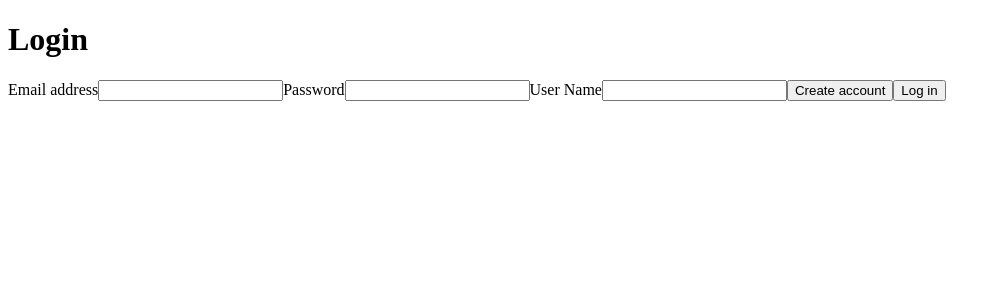
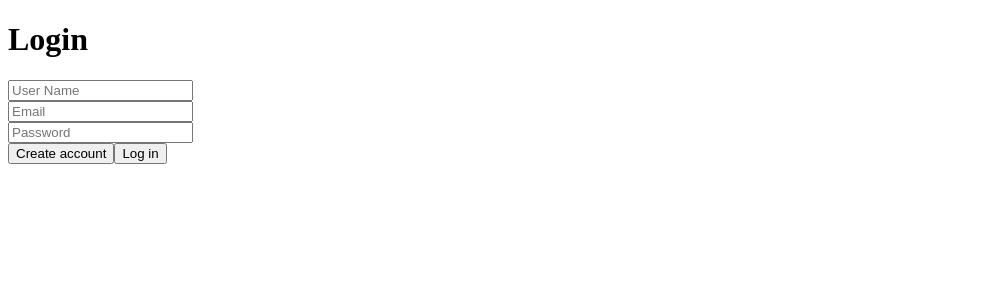
Before and after one commit to musaa-muhsen/nextjs-firebase-test-Cloud-functions-storage-authentication, a Next.js app: page / in a window 1280 px wide. Shown: the top 300 px of the page, without its empty margins (0-1001 px from the left). Built offline with nearby package versions, Linux system fonts and the light colour scheme; no server answers.

Commit message:
‘update’

```diff
--- a/pages/index.js
+++ b/pages/index.js
@@ -1,9 +1,7 @@
 import Head from 'next/head'
 import Image from 'next/image'
 import styles from '../styles/Home.module.css'
-
-
-
+import {sanityClient} from '../sanity';
 import React, { useEffect, useState} from 'react';
 import Link from 'next/link';
 import {useAuth} from '../auth';
@@ -14,9 +12,69 @@ import firebaseClient from "../firebaseClient";
 import firebase from "firebase/app";
 import "firebase/auth";
 require('firebase/auth')
+//client.fetch
+// getServerSideProps or whatever function needs to be spelt properly
+/*
+export const getServerSideProps = async (context) => {
+//  const query = '*[_type == "client" && name == "Gucci"]';
+//  const query2 = '*[_type == "landingPage"]';
+const gucci = 'Tom Ford';
+  const query3 = '*'
+  const query4 = `{
+    "one": *[_type == "client" && name == "${gucci}" && email == "tomford@aol.com"],
+    "two": *[_type == "landingPage"]
+    }`
+    //console.log(query4)
+  const sanityData = await sanityClient.fetch(query4);
+  //const sanityLandingPageData = await sanityClient.fetch(query2);
+   //const sanityData = await sanityClient.getDocuments(["2a63e79a-d57c-4b0a-9523-2e9869950bb7", "7c5c5fa1-7a57-44fd-86b2-64761941ccd2"]);
+   //const hello = await sanityData([a, b] );
+  //  const [a,b] = sanityData;
+  //  console.log(a,b)
+  // .then(([a, b]) => {
 
-export default function Home() {
+  //   return a , b
+
+  // })
+  //  const delete2 = await sanityClient.delete("ac0b986e-daac-4cff-a0d6-257675ab75a2");
+  //  const x = await delete2;
+  //  console.log(x);
+  // .then(res => {
+  //   console.log(res)
+  //   console.log('Bike deleted')
+  // })
+  // .catch(err => {
+  //   console.error('Delete failed: ', err.message)
+  // })
+
+  // if (!sanityData.length) {
+  //   return {
+  //     props: {
+  //       account: []
+  //     }
+
+  //   }
+  // } else {
+
+//}
+// const {a,b} =sanityData;
+// console.log(a, 'yo')
+return {
+  props: {
+    sanityData,
+  }
+
+// }
+
+}
+}
+*/
+
+
+export default function Home({a,b, sanityData}) {
   firebaseClient();
+  //console.log(sanityData)
+  //console.log(sanityLandingPageData)
 
   const [email, setEmail] = useState("");
   const [password, setPass] = useState("");
@@ -24,7 +82,7 @@ export default function Home() {
   //console.log(displayName)
 
   const {user} = useAuth();
-  //console.log(account)
+  //console.log(sanityData)
 
        return (
            <>
@@ -47,38 +105,50 @@ export default function Home() {
         <h1>
           Login
         </h1>
+<div>
+{/* <label htmlFor="password">User Name</label> */}
+          <input
+            onChange={(e) => setDisplayName(e.target.value)}
+            type="text"
+            id="userName"
+            value={displayName}
+            aria-describedby="username-helper-text"
+            placeholder="User Name"
+          />
+</div>
+<div>
 
-          <label htmlFor="email">Email address</label>
+{/* <label htmlFor="email">Email address</label> */}
           <input
             onChange={(e) => setEmail(e.target.value)}
             type="email"
             id="emailAddress"
             value={email}
             aria-describedby="email-helper-text"
+            placeholder="Email"
           />
-
-
-
-          <label htmlFor="password">Password</label>
+</div>
+<div>
+{/* <label htmlFor="password">Password</label> */}
           <input
             onChange={(e) => setPass(e.target.value)}
             type="password"
             id="pass"
             value={password}
             aria-describedby="password-helper-text"
+            placeholder="Password"
           />
+</div>
 
-          <label htmlFor="password">User Name</label>
-          <input
-            onChange={(e) => setDisplayName(e.target.value)}
-            type="text"
-            id="userName"
-            value={displayName}
-            aria-describedby="username-helper-text"
-          />
+
+
+
+
+
+
 
           <button
-            onClick={async () => {
+            onClick={async (e) => {
               // this is where we need to add the username
 
                 //   .createUser({
@@ -86,19 +156,27 @@ export default function Home() {
               //     password,
               //     displayName
               // })
+              e.preventDefault();
               await firebase
                 .auth()
                 .createUserWithEmailAndPassword(email, password)
                 .then((userCredentials)=>{
                   //If you do not want to add an User doc to Firestore and just use the Firestore Auth data, you don`t need the pushUserData() method.
-                  if(userCredentials.user){
-                    userCredentials.user.updateProfile({
-                      displayName : displayName
-                    })
+                  if (displayName.length > 1) {
+                    if(userCredentials.user){
+                      userCredentials.user.updateProfile({
+                        displayName : displayName
+                      })
+                    }
+                  } else {
+                    console.log('please add user name');
                   }
+
                   // maybe add validation here about empty user name
-                  console.log(userCredentials.user)
-
+                  //console.log(userCredentials.user)
+                  setEmail("");
+                  setPass("");
+                  setDisplayName("");
                 })
                 // .then(function (firebaseUser) {
                 //   window.location.href = "/authenticated";
@@ -113,22 +191,28 @@ export default function Home() {
           </button>
 
           <button
-            onClick={async () => {
+            onClick={async (e) => {
+              e.preventDefault();
               await firebase.auth()
                 .signInWithEmailAndPassword(email, password)
                 .then((userCredentials)=>{
-                 // console.log(x)
+                  //console.log(userCredentials);
                   if (userCredentials.user.displayName ===  displayName) {
                     window.location.href = "/authenticated";
                   } else {
-                    alert('no entry')
+                    // add a component for error here
+                    console.log('no entry')
                   }
+                  setEmail("");
+                  setPass("");
+                  setDisplayName("");
                 })
                 // .then(function (firebaseUser) {
                 //   window.location.href = "/authenticated";
                 // })
                 .catch(function (error) {
                   const message = error.message;
+                  // add a component for error here as well
                   console.log(message)
                 });
             }}
@@ -143,27 +227,4 @@ export default function Home() {
   )
 }
 
-
-
-// getServerSideProps or whatever function needs to be spelt properly
-// export const getServerSideProps = async () => {
-//   const query = '*[ _type == "parentAccount"]'
-//   const account = await sanityClient.fetch(query)
-
-// console.log(account)
-//   if (!account.length) {
-//     return {
-//       props: {
-//         account: []
-//       }
-
-//     }
-//   } else {
-//   return {
-//     props: {
-//       account
-//     }
-
-//   }
-// }
-// }
+//The onChange event in React detects when the value of an input element changes.
```
Also changed, not shown: pages/authenticated.js (+34 -25 lines).
